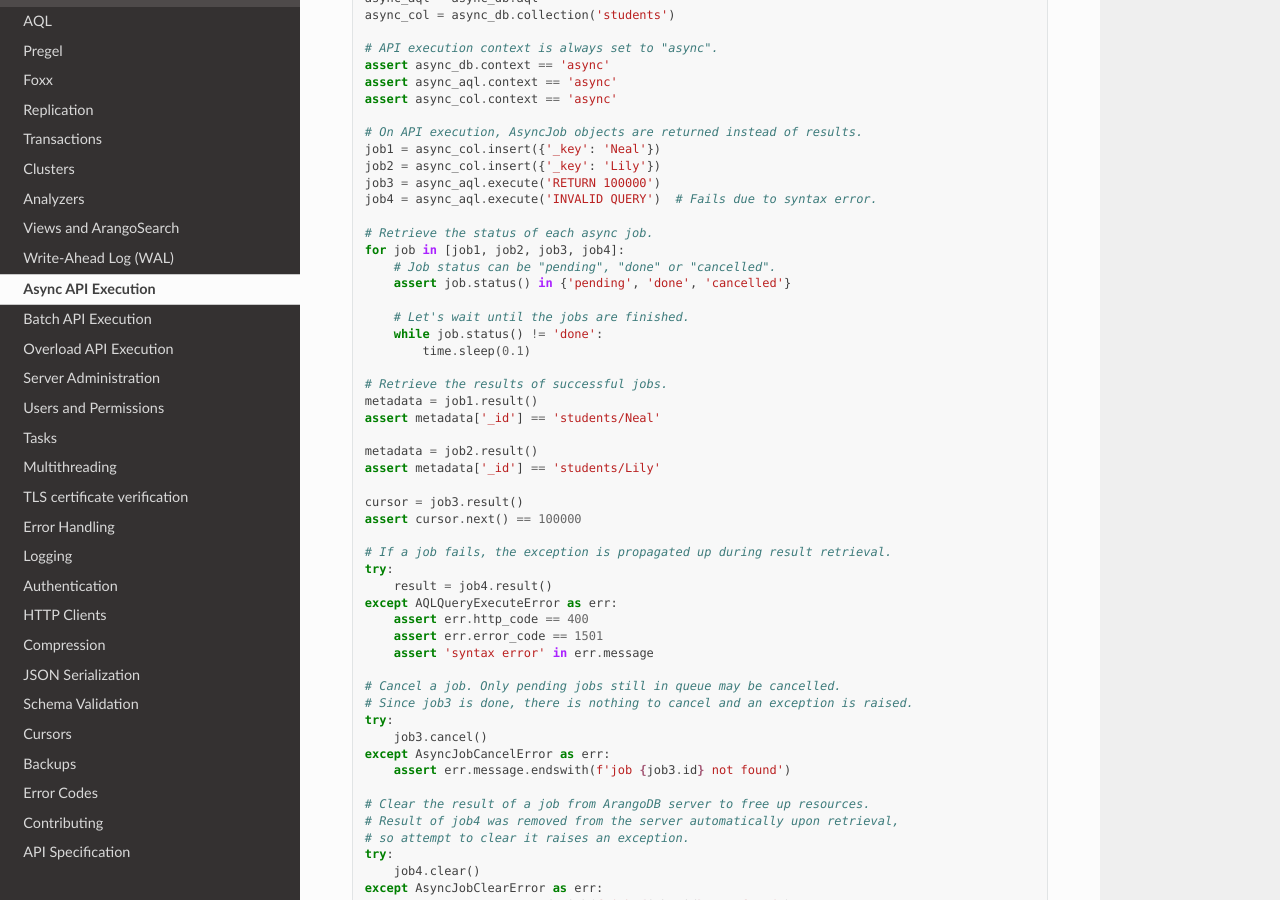
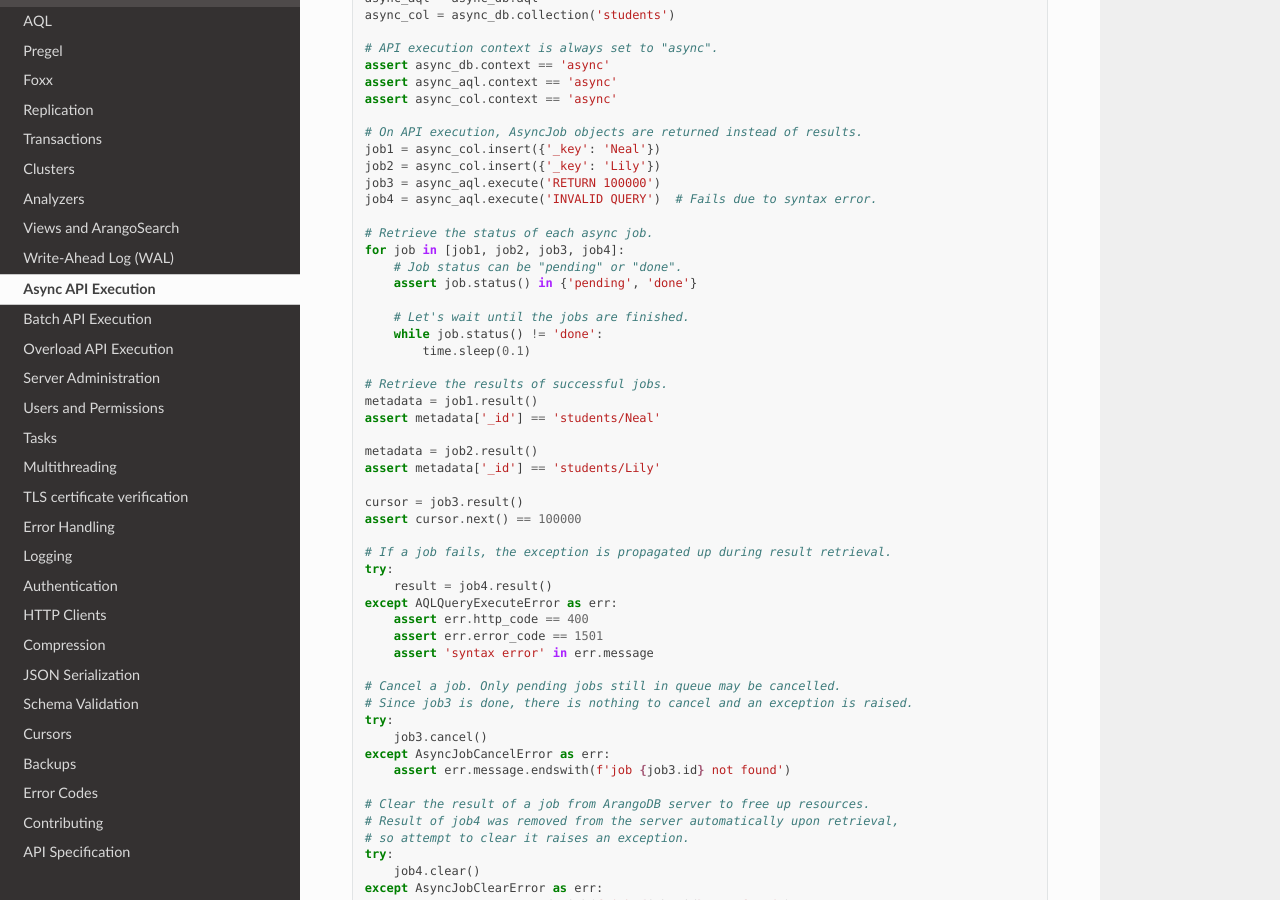
Before and after one commit to arangodb/python-arango, a Sphinx documentation site: the page built from docs/async.rst, in a window 1280 px wide and 900 px high, scrolled down 663 px. Built offline with Sphinx 7.4.7 and the Read the Docs theme 3.1.0, drawn with Linux system fonts in a browser that asks for light colours.

Commit message:
Removing "cancelled" response

```diff
--- a/docs/async.rst
+++ b/docs/async.rst
@@ -45,8 +45,8 @@ the results can be retrieved once available via :ref:`AsyncJob` objects.
 
     # Retrieve the status of each async job.
     for job in [job1, job2, job3, job4]:
-        # Job status can be "pending", "done" or "cancelled".
-        assert job.status() in {'pending', 'done', 'cancelled'}
+        # Job status can be "pending" or "done".
+        assert job.status() in {'pending', 'done'}
 
         # Let's wait until the jobs are finished.
         while job.status() != 'done':
```
Also changed, not shown: 1 other file.
